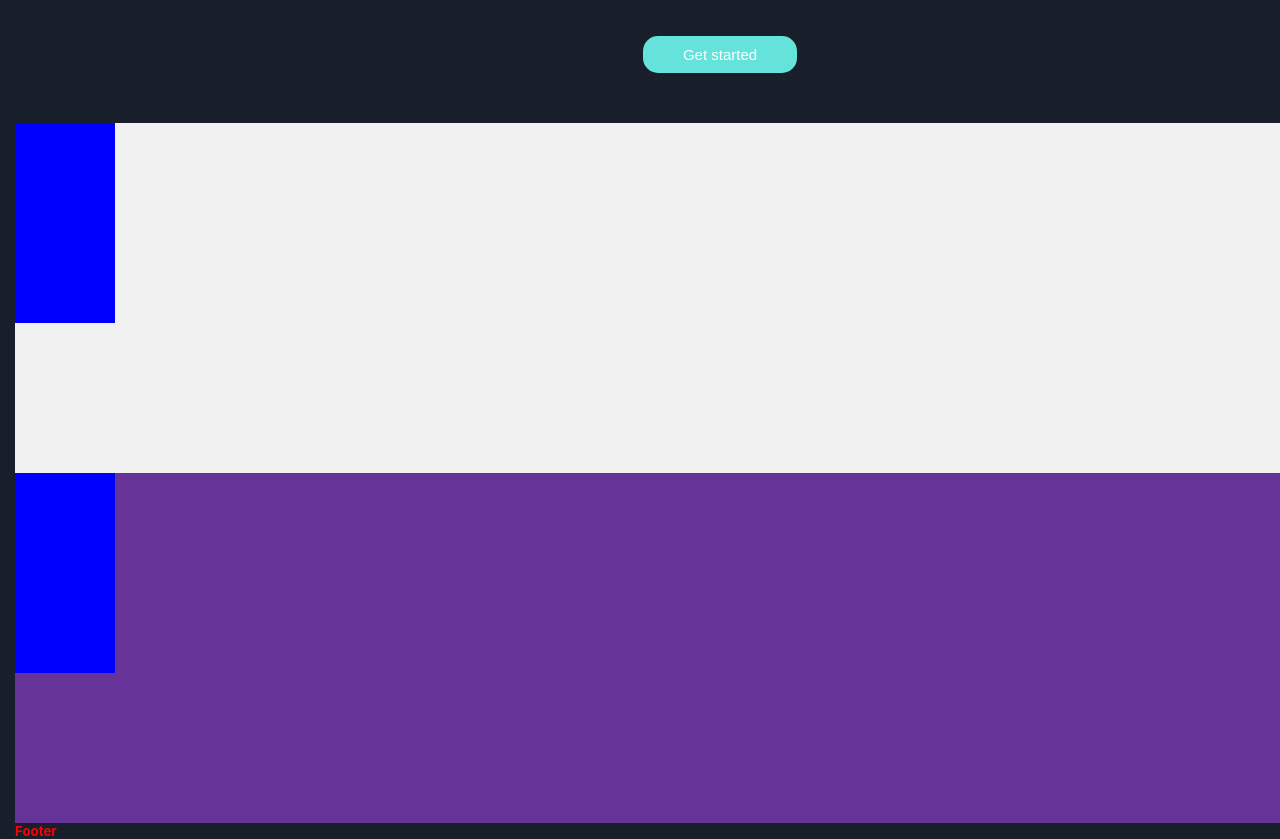
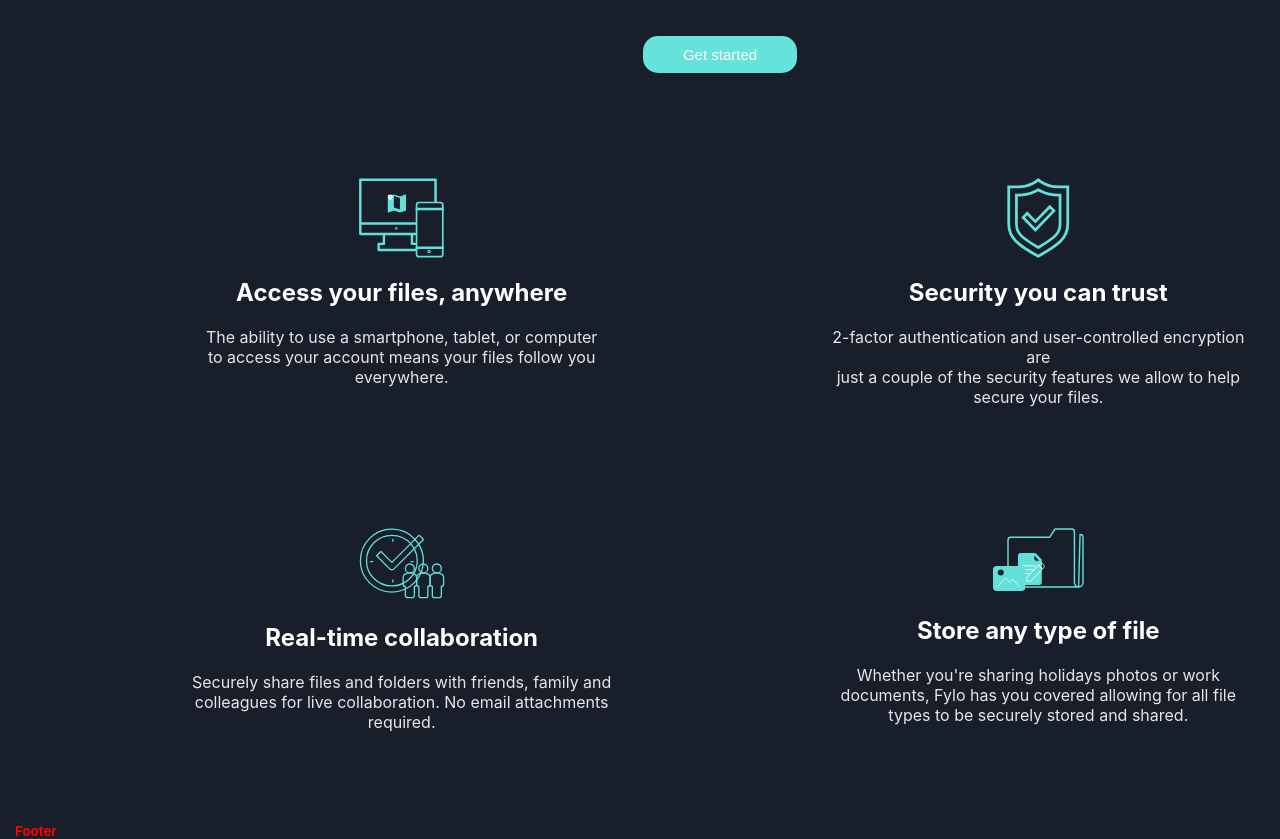
Before and after one commit to Shad-Islam/Fylo-dark-theme-landing-page, a React (Create React App) app: page / in a window 1280 px wide. Shown: the part 900-1739 px from the top of the page. Built offline with nearby package versions, Linux system fonts and the light colour scheme; the HTML template or start-up script is replaced by a standard one.

Commit message:
complete feature section design

```diff
--- a/src/components/Feature.jsx
+++ b/src/components/Feature.jsx
@@ -1,21 +1,80 @@
 import React from "react";
 import {
   FeaturesRow,
+  FeaturesItem,
+  FeaturesItemText,
+  FeaturesItemImage,
   FeaturesContainer,
-  FeaturesItem,
+  FeaturesItemTitle,
+  FeaturesItemIcon,
 } from "./styles/feature.style";
+
+import iconAnyFile from "../images/icon-any-file.svg";
+import iconSecurity from "../images/icon-security.svg";
+import iconCollaboration from "../images/icon-collaboration.svg";
+import iconAccessAnywhere from "../images/icon-access-anywhere.svg";
 
 function Feature() {
   return (
     <>
       <FeaturesContainer>
         <FeaturesRow>
-          <FeaturesItem></FeaturesItem>
-          <FeaturesItem></FeaturesItem>
+          {/* item 1 */}
+          <FeaturesItem>
+            <FeaturesItemIcon>
+              <FeaturesItemImage src={iconAccessAnywhere} />
+            </FeaturesItemIcon>
+
+            <FeaturesItemTitle>Access your files, anywhere</FeaturesItemTitle>
+            <FeaturesItemText>
+              The ability to use a smartphone, tablet, or computer
+              <br />
+              to access your account means your files follow you
+              <br />
+              everywhere.
+            </FeaturesItemText>
+          </FeaturesItem>
+          {/* item 2 */}
+          <FeaturesItem>
+            <FeaturesItemIcon>
+              <FeaturesItemImage src={iconSecurity} />
+            </FeaturesItemIcon>
+            <FeaturesItemTitle> Security you can trust </FeaturesItemTitle>
+            <FeaturesItemText>
+              2-factor authentication and user-controlled encryption are
+              <br />
+              just a couple of the security features we allow to help
+              <br />
+              secure your files.
+            </FeaturesItemText>
+          </FeaturesItem>
         </FeaturesRow>
+
         <FeaturesRow>
-          <FeaturesItem></FeaturesItem>
-          <FeaturesItem></FeaturesItem>
+          {/* item 3  */}
+          <FeaturesItem>
+            <FeaturesItemImage src={iconCollaboration} />
+            <FeaturesItemTitle>Real-time collaboration</FeaturesItemTitle>
+            <FeaturesItemText>
+              Securely share files and folders with friends, family and
+              <br />
+              colleagues for live collaboration. No email attachments
+              <br />
+              required.
+            </FeaturesItemText>
+          </FeaturesItem>
+          {/* item 4 */}
+          <FeaturesItem>
+            <FeaturesItemImage src={iconAnyFile} />
+            <FeaturesItemTitle>Store any type of file</FeaturesItemTitle>
+            <FeaturesItemText>
+              Whether you're sharing holidays photos or work
+              <br />
+              documents, Fylo has you covered allowing for all file
+              <br />
+              types to be securely stored and shared.
+            </FeaturesItemText>
+          </FeaturesItem>
         </FeaturesRow>
       </FeaturesContainer>
     </>
--- a/src/components/styles/feature.style.js
+++ b/src/components/styles/feature.style.js
@@ -3,23 +3,60 @@ import styled from "styled-components";
 const FeaturesContainer = styled.div`
   width: 100%;
   height: 700px;
-  background-color: #fff;
+  /* background-color: #fff; */
 `;
 
 const FeaturesRow = styled.div`
   width: 100%;
   height: 350px;
-  background-color: #f1f1f1;
+  display: flex;
+  align-items: center;
+  justify-content: space-evenly;
+
+  /* background-color: #f1f1f1; */
 
   &:last-child {
-    background-color: rebeccapurple;
+    /* background-color: rebeccapurple; */
+
   }
 `;
 
 const FeaturesItem = styled.div`
-  width: 100px;
-  height: 100px;
-  background-color: blue;
+  width: 500px;
+  height: 300px;
+  padding: 30px;
+  text-align: center;
+  /* background-color: blue; */
+
+  & > * {
+    margin-bottom: 20px;
+  }
 `;
 
-export { FeaturesRow, FeaturesItem, FeaturesContainer };
+const FeaturesItemIcon = styled.div`
+  height: 80px;
+
+  img {
+    height: 100%;
+  }
+`;
+
+const FeaturesItemImage = styled.img`
+  /* height: 78px; */
+`;
+const FeaturesItemTitle = styled.h2`
+  color: hsl(0, 0%, 100%);
+`;
+const FeaturesItemText = styled.p`
+  color: hsl(0, 0%, 90%);
+`;
+
+export {
+  FeaturesRow,
+  FeaturesItem,
+  FeaturesItemText,
+  FeaturesItemImage,
+  FeaturesItemTitle,
+  FeaturesItemIcon,
+  FeaturesContainer,
+};
```
